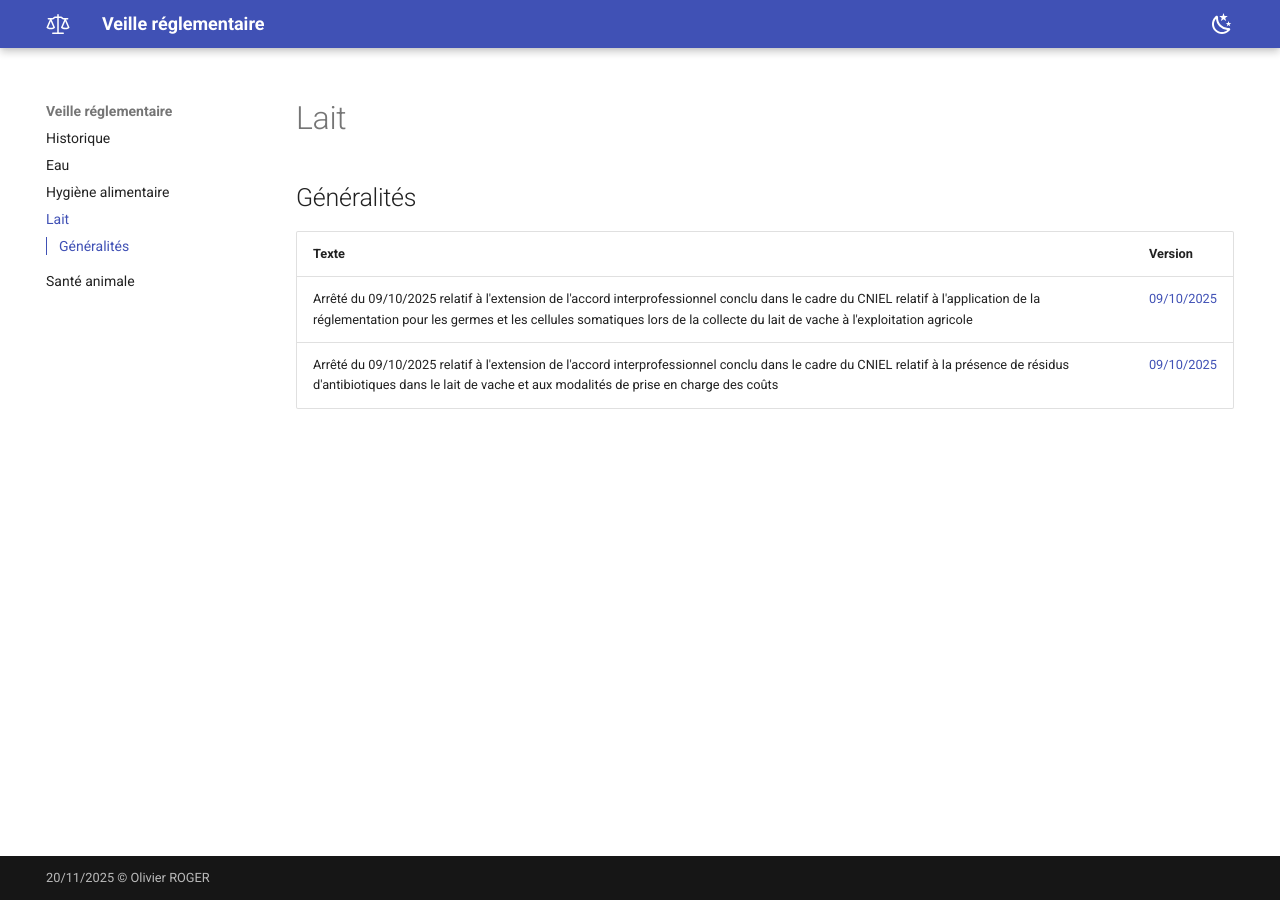
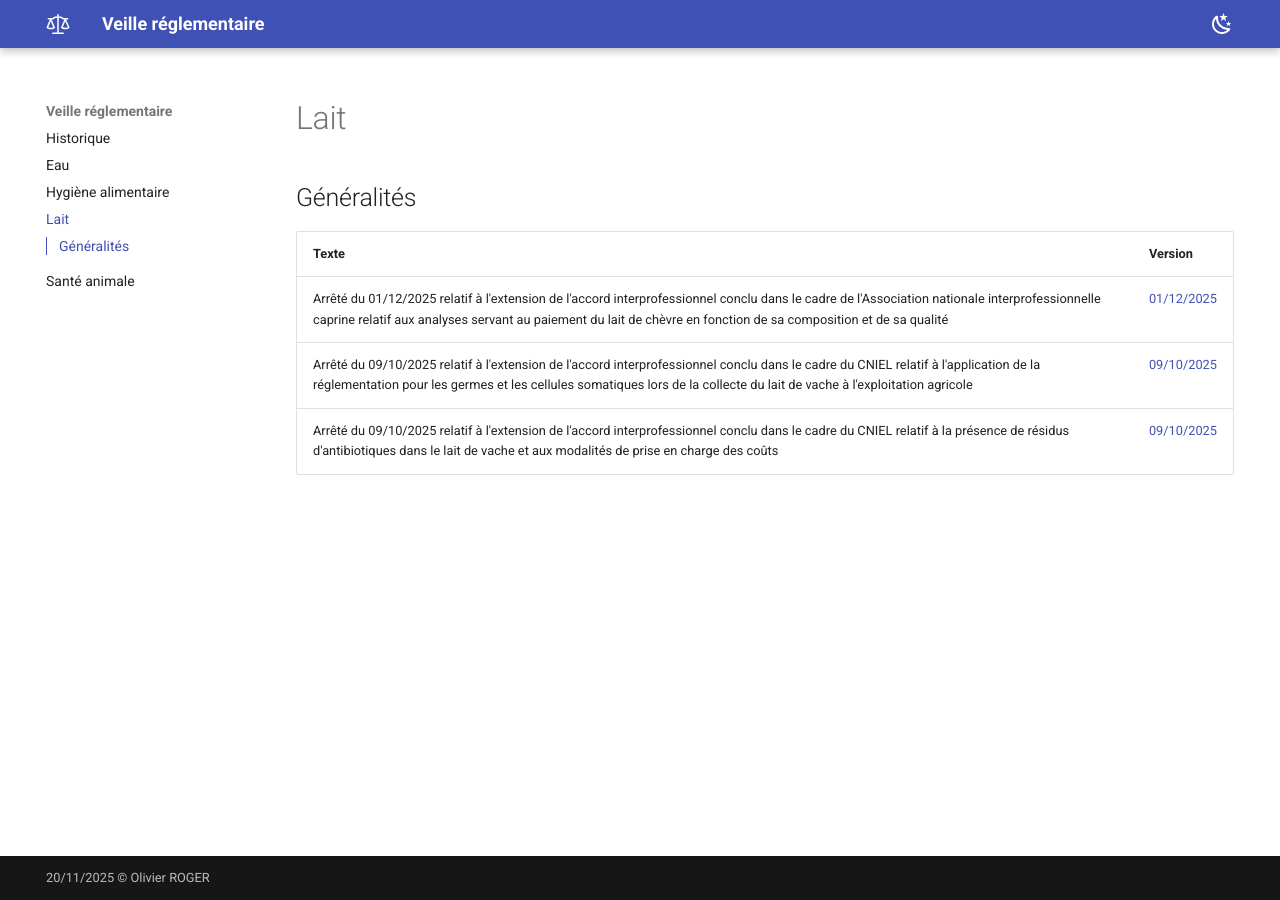
Before and after one commit to olivier-roger-vet/veille-reglementaire, an MkDocs documentation site: the page built from docs/lait.md, in a window 1280 px wide. Built offline with MkDocs 1.6.1 and Material for MkDocs 9.7.7, drawn with Linux system fonts in a browser that asks for light colours.

Commit message:
MAJ lait

```diff
--- a/docs/lait.md
+++ b/docs/lait.md
@@ -2,7 +2,8 @@
 
 ## Généralités
 
-| Texte                                                                                                                                                                                                                                                          | Version                                                                   |
-| -------------------------------------------------------------------------------------------------------------------------------------------------------------------------------------------------------------------------------------------------------------- | ------------------------------------------------------------------------- |
-| Arrêté du 09/10/2025 relatif à l'extension de l'accord interprofessionnel conclu dans le cadre du CNIEL relatif à l'application de la réglementation pour les germes et les cellules somatiques lors de la collecte du lait de vache à l'exploitation agricole | [09/10/2025](https://www.legifrance.gouv.fr/jorf/id/JORFTEXT000052396727) |
-| Arrêté du 09/10/2025 relatif à l'extension de l'accord interprofessionnel conclu dans le cadre du CNIEL relatif à la présence de résidus d'antibiotiques dans le lait de vache et aux modalités de prise en charge des coûts                                   | [09/10/2025](https://www.legifrance.gouv.fr/jorf/id/JORFTEXT000052396735) |
+| Texte                                                                                                                                                                                                                                                            | Version                                                                    |
+| ---------------------------------------------------------------------------------------------------------------------------------------------------------------------------------------------------------------------------------------------------------------- | -------------------------------------------------------------------------- |
+| Arrêté du 01/12/2025 relatif à l'extension de l'accord interprofessionnel conclu dans le cadre de l'Association nationale interprofessionnelle caprine relatif aux analyses servant au paiement du lait de chèvre en fonction de sa composition et de sa qualité | [01/12/2025](https://www.legifrance.gouv.fr/loda/id/JORFTEXT000052987411/) |
+| Arrêté du 09/10/2025 relatif à l'extension de l'accord interprofessionnel conclu dans le cadre du CNIEL relatif à l'application de la réglementation pour les germes et les cellules somatiques lors de la collecte du lait de vache à l'exploitation agricole   | [09/10/2025](https://www.legifrance.gouv.fr/jorf/id/JORFTEXT000052396727)  |
+| Arrêté du 09/10/2025 relatif à l'extension de l'accord interprofessionnel conclu dans le cadre du CNIEL relatif à la présence de résidus d'antibiotiques dans le lait de vache et aux modalités de prise en charge des coûts                                     | [09/10/2025](https://www.legifrance.gouv.fr/jorf/id/JORFTEXT000052396735)  |
```
Also changed, not shown: docs/index.md (+1 -0 lines).
